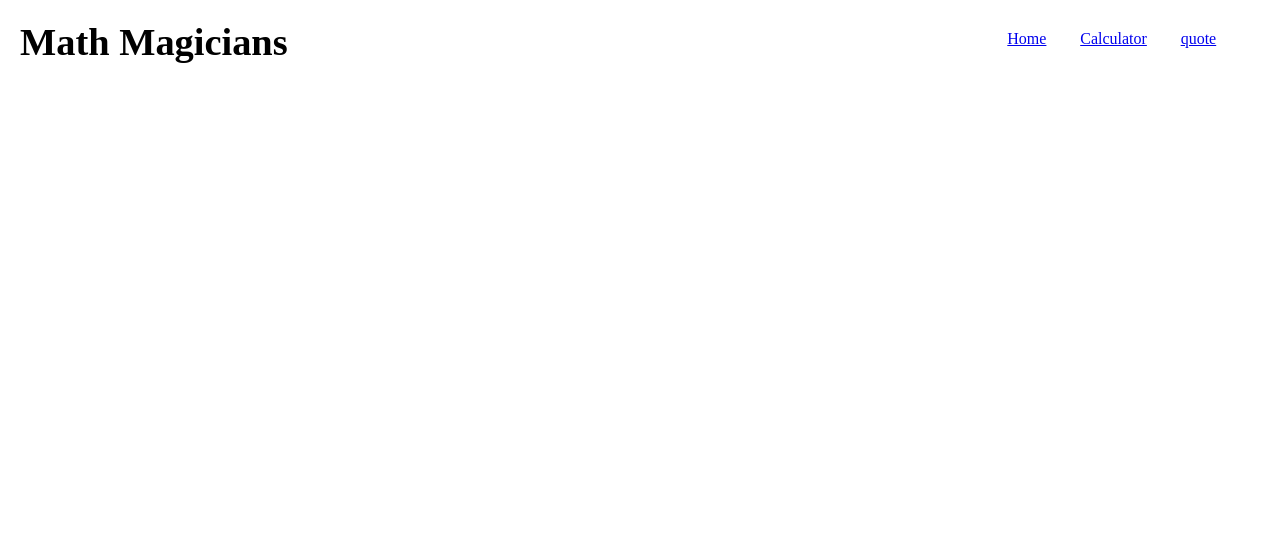
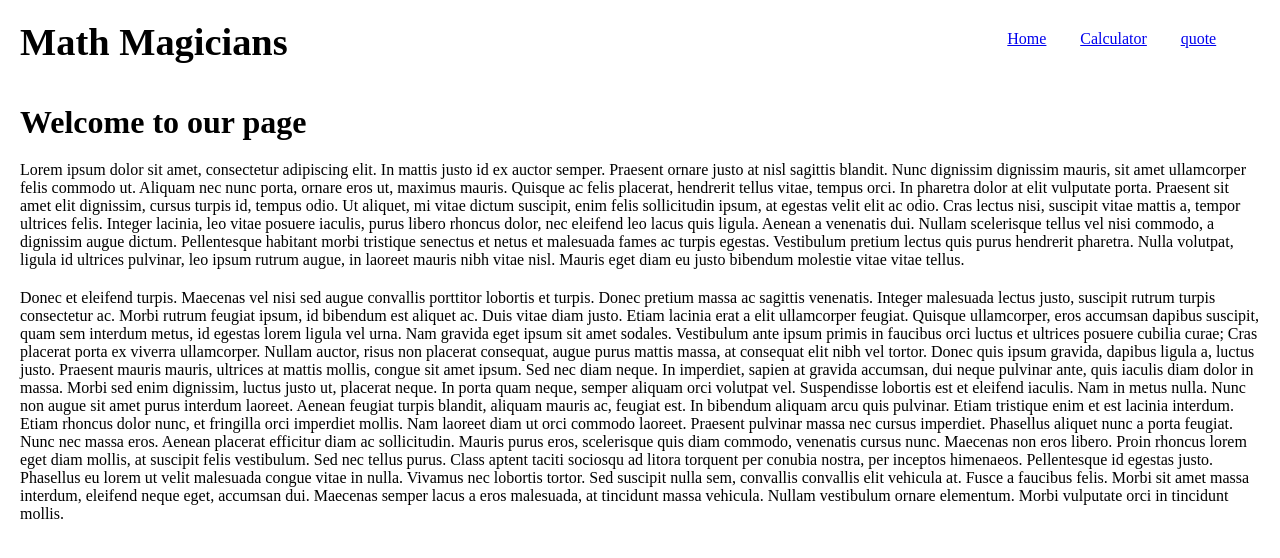
Before and after one commit to Abdona/mathmagician, a React (Create React App) app: page / in a window 1280 px wide. Shown: the top 558 px of the page. Built offline with nearby package versions, Linux system fonts and the light colour scheme.

Commit message:
Fix route to home page

```diff
--- a/src/App.js
+++ b/src/App.js
@@ -17,7 +17,7 @@
           <h1>Math Magicians</h1>
           <ul>
             <li>
-              <Link to="/home">Home</Link>
+              <Link to="/">Home</Link>
             </li>
             <li>
               <Link to="/calculator">Calculator</Link>
@@ -29,14 +29,14 @@
         </nav>
 
         <Switch>
-          <Route path="/home">
-            <HomePage />
-          </Route>
           <Route path="/quotes">
             <Quote />
           </Route>
           <Route path="/calculator">
             <MyCalculator />
+          </Route>
+          <Route path="/">
+            <HomePage />
           </Route>
         </Switch>
       </div>
```
